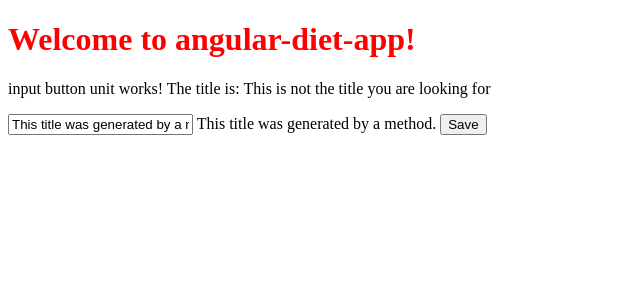
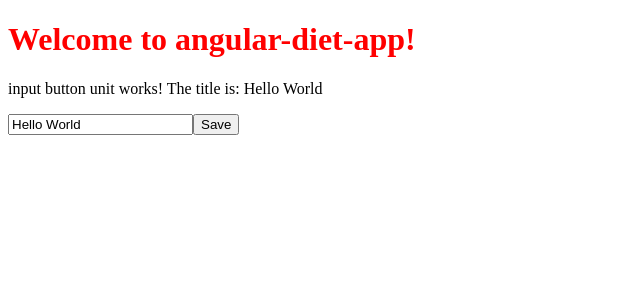
Before and after one commit to Monika-Stokowska/angular-diet-app, an Angular app: page / in a window 1280 px wide. Shown: the top 300 px of the page, without its empty margins (0-640 px from the left). Built offline with nearby package versions, Linux system fonts and the light colour scheme.

Commit message:
some problems

```diff
--- a/src/app/input-button-unit/input-button-unit.component.ts
+++ b/src/app/input-button-unit/input-button-unit.component.ts
@@ -8,10 +8,9 @@
     The title is: {{ title }}
   </p>
 
-  <input [value] = "generateTitle()">
-
-  {{generateTitle()}}
-  <button>Save</button>
+  <input  [value] = "title"
+          (keyup.enter) ="changeTitle($event.target.value)">
+  <button (click) = "changeTitle('Button Clicked!')">Save</button>
   `,
   styleUrls: ['./input-button-unit.component.scss']
 })
@@ -22,12 +21,9 @@
   constructor() {}
 
   ngOnInit(): void {
-    setTimeout(() => {
-      this.title = 'This is not the title you are looking for';
-    }, 3000);
+
   }
-
-  generateTitle(): string {
-    return 'This title was generated by a method.';
+  changeTitle(newTitle: string): void {
+    this.title = newTitle;
   }
 }
```
